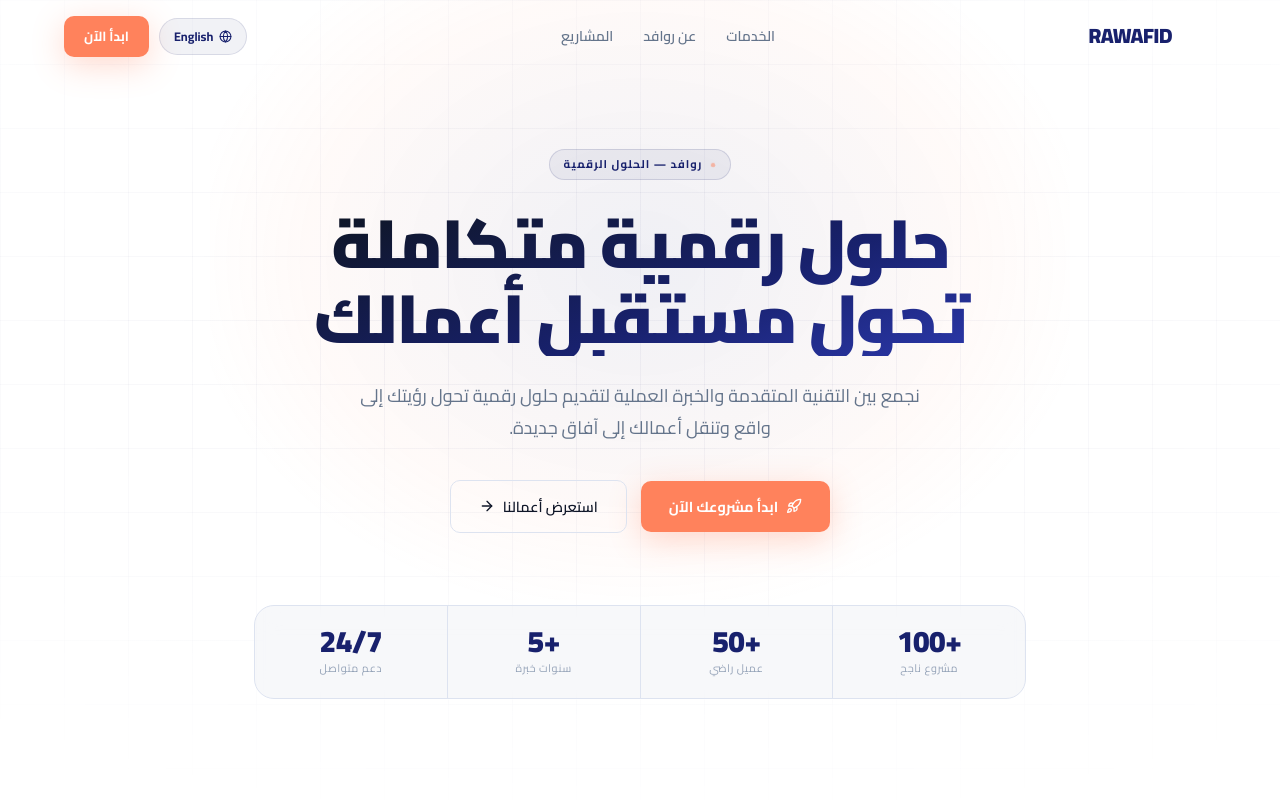
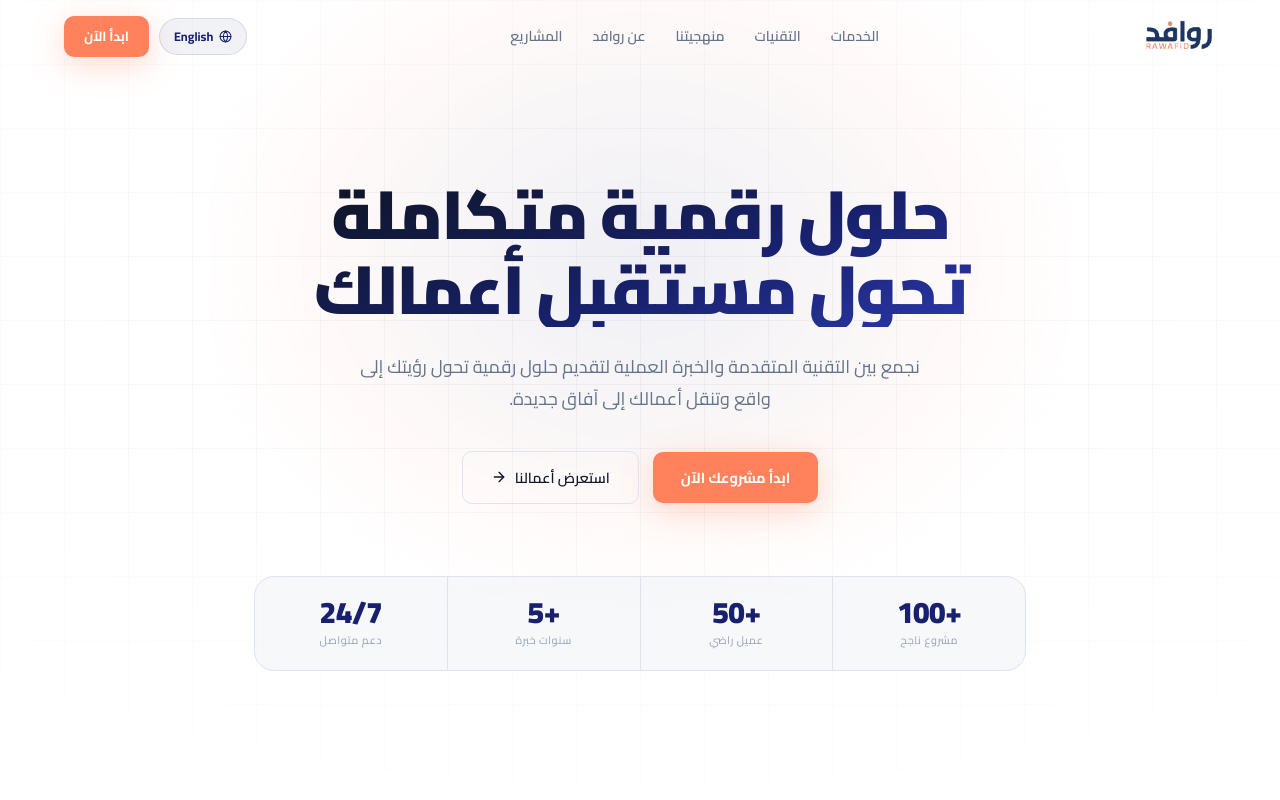
Before and after one commit to abdallahilili/rawavid_website, a React (Vite) app: page / in a window 1280 px wide. Shown: the top 800 px of the page. Built offline with nearby package versions, Linux system fonts and the light colour scheme.

Commit message:
Qlq remarque

```diff
--- a/src/components/Hero.tsx
+++ b/src/components/Hero.tsx
@@ -1,5 +1,5 @@
 import { useI18n } from '../i18n';
-import { Rocket, ArrowRight } from 'lucide-react';
+import {  ArrowRight } from 'lucide-react';
 import FluidCursorCanvas from './FluidCursorCanvas';
 
 export default function Hero() {
@@ -28,10 +28,10 @@ export default function Hero() {
 
       <div className="container" style={{ width: '100%' }}>
         <div className="hero-content">
-          <div className="hero-badge">
+          {/* <div className="hero-badge">
             <span className="hero-badge-pulse" />
             {t.hero.badge}
-          </div>
+          </div> */}
 
           <h1 className="hero-title">{t.hero.title}</h1>
 
@@ -39,7 +39,7 @@ export default function Hero() {
 
           <div className="hero-actions">
             <button className="btn-primary" onClick={() => scrollTo('contact')}>
-              <Rocket size={16} />
+              {/* <Rocket size={16} /> */}
               {t.hero.cta_primary}
             </button>
             <button className="btn-outline" onClick={() => scrollTo('portfolio')}>
--- a/src/components/Navbar.tsx
+++ b/src/components/Navbar.tsx
@@ -20,6 +20,8 @@ export default function Navbar() {
 
   const navLinks = [
     { label: t.nav.services, id: 'services' },
+    { label: t.nav.technologies, id: 'technologies' },
+    { label: t.nav.process, id: 'process' },
     { label: t.nav.about, id: 'whyus' },
     { label: t.nav.projects, id: 'portfolio' },
   ];
@@ -32,12 +34,11 @@ export default function Navbar() {
             {/* Logo */}
             <div className="navbar-logo" onClick={() => window.scrollTo({ top: 0, behavior: 'smooth' })}>
               <img
-                src="/img/svg/logo.svg"
+                src="/img/svg/rawafid_nav_logo.png"
                 alt="Rawafid"
-                style={{ width: 36, height: 24, filter: 'brightness(0) invert(1)' }}
+                style={{ height: 36, width: 'auto' }}
                 onError={(e) => { (e.target as HTMLImageElement).style.display = 'none'; }}
               />
-              <span className="navbar-logo-text">RAWAFID</span>
             </div>
 
             {/* Desktop nav */}
--- a/src/i18n/ar.ts
+++ b/src/i18n/ar.ts
@@ -1,6 +1,8 @@
 const ar = {
   nav: {
     services: 'الخدمات',
+    technologies: 'التقنيات',
+    process: 'منهجيتنا',
     about: 'عن روافد',
     projects: 'المشاريع',
     contact: 'تواصل معنا',
--- a/src/i18n/en.ts
+++ b/src/i18n/en.ts
@@ -1,6 +1,8 @@
 const en = {
   nav: {
     services: 'Services',
+    technologies: 'Technologies',
+    process: 'Process',
     about: 'About',
     projects: 'Projects',
     contact: 'Contact',
```
Also changed, not shown: public/img/svg/rawafid_nav_logo.png (added).
